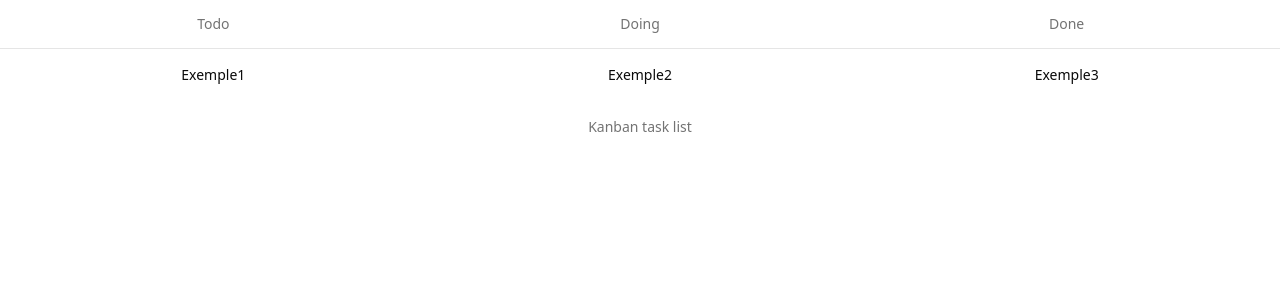
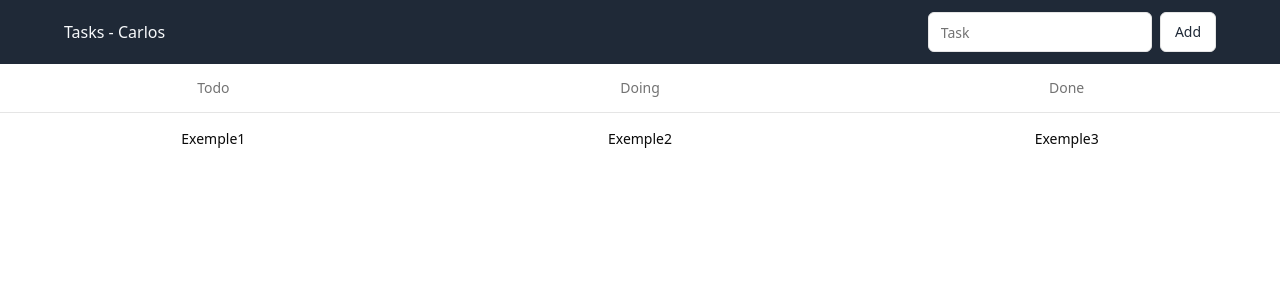
Before and after one commit to carlosEduardDev/KanBan-List, a React (Vite) app: page / in a window 1280 px wide. Shown: the top 300 px of the page. Built offline with nearby package versions, Linux system fonts and the light colour scheme.

Commit message:
feat(input_tasks):implement form component

```diff
--- a/src/App.tsx
+++ b/src/App.tsx
@@ -7,12 +7,19 @@
   TableHeader,
   TableRow,
 } from "@/components/ui/table";
+import { Input } from "./components/ui/input";
 
 const App = () => {
   return (
     <main>
+      <header className="bg-gray-800 flex h-16 items-center text-slate-50 justify-between px-16 py-3">
+        <h1>Tasks - Carlos</h1>
+        <form className="flex space-x-2">
+          <Input className="text-gray-800 max-w-sm" type="text" placeholder="Task" />
+          <Input className="text-gray-800 max-w-14 text-center" type="submit" value="Add" />
+        </form>
+      </header>
       <Table>
-        <TableCaption>Kanban task list</TableCaption>
         <TableHeader>
           <TableRow>
             <TableHead className="text-center">Todo</TableHead>
--- /dev/null
+++ b/src/components/ui/input.tsx
@@ -0,0 +1,25 @@
+import * as React from "react"
+
+import { cn } from "@/lib/utils"
+
+export interface InputProps
+  extends React.InputHTMLAttributes<HTMLInputElement> {}
+
+const Input = React.forwardRef<HTMLInputElement, InputProps>(
+  ({ className, type, ...props }, ref) => {
+    return (
+      <input
+        type={type}
+        className={cn(
+          "flex h-10 w-full rounded-md border border-input bg-background px-3 py-2 text-sm ring-offset-background file:border-0 file:bg-transparent file:text-sm file:font-medium placeholder:text-muted-foreground focus-visible:outline-none focus-visible:ring-2 focus-visible:ring-ring focus-visible:ring-offset-2 disabled:cursor-not-allowed disabled:opacity-50",
+          className
+        )}
+        ref={ref}
+        {...props}
+      />
+    )
+  }
+)
+Input.displayName = "Input"
+
+export { Input }
```
